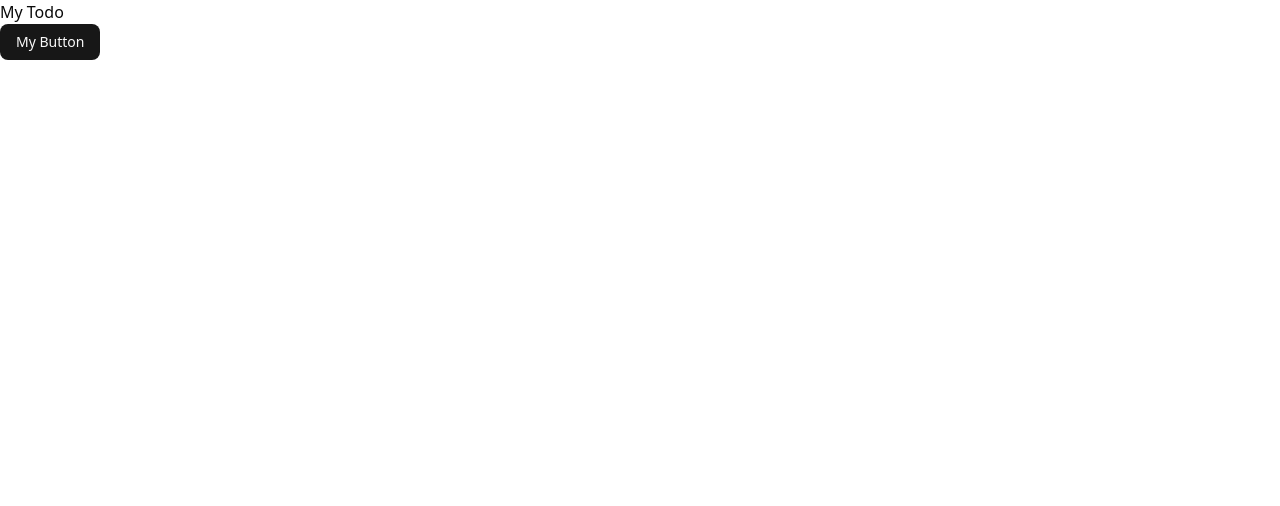
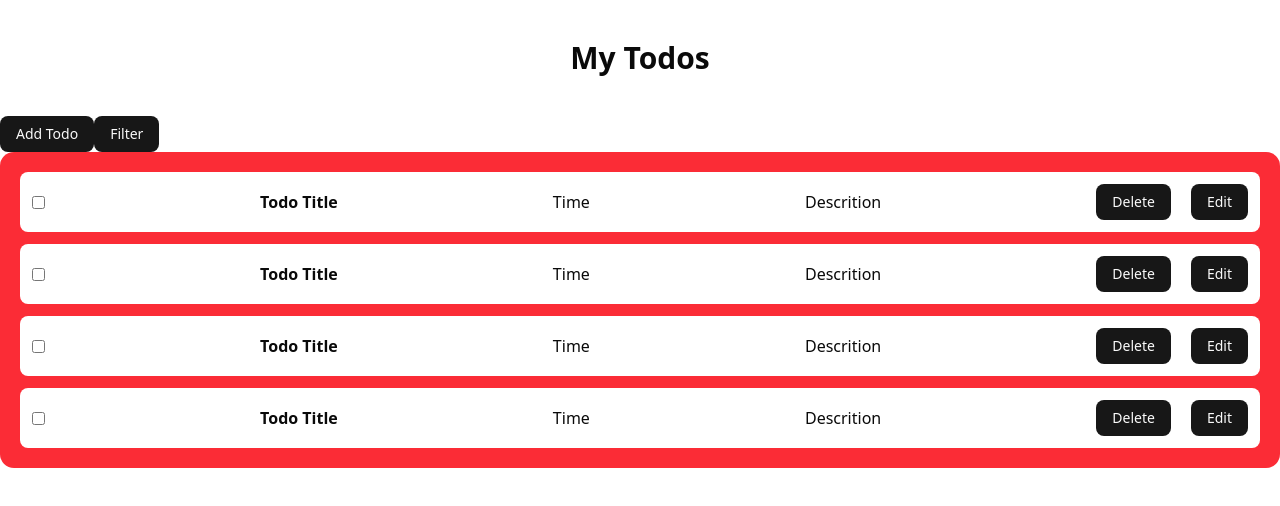
Before and after one commit to mdarrakibislamrifat/hands-on-redux-toolkit, a React app: page / in a window 1280 px wide. Shown: the top 506 px of the page. Built offline with nearby package versions, Linux system fonts and the light colour scheme; the HTML template or start-up script is replaced by a standard one.

Commit message:
todo basic structure

```diff
--- a/src/App.tsx
+++ b/src/App.tsx
@@ -1,4 +1,5 @@
-import { Button } from "./components/ui/button"
+
+import Todo from "./pages/Todo"
 
 
 function App() {
@@ -6,8 +7,7 @@
 
   return (
     <div>
-      <h1>My Todo</h1>
-      <Button className="secondary">My Button</Button>
+      <Todo />
     </div>
   )
 }
--- /dev/null
+++ b/src/components/todo/TodoContainer.tsx
@@ -0,0 +1,25 @@
+import { Button } from "../ui/button"
+import Todocard from "./Todocard"
+
+
+const TodoContainer = () => {
+    return (
+        <div>
+            <div>
+                <Button>Add Todo</Button>
+                <Button>Filter</Button>
+            </div>
+            <div className="bg-red-500 w-full h-full rounded-xl p-5 space-y-3">
+                {/* <div className="bg-white p-5 flex justify-center items-center rounded-md text-2xl font-bold">
+                    <p >There is no task pending</p>
+                </div> */}
+                <Todocard />
+                <Todocard />
+                <Todocard />
+                <Todocard />
+            </div>
+        </div>
+    )
+}
+
+export default TodoContainer
--- /dev/null
+++ b/src/components/todo/Todocard.tsx
@@ -0,0 +1,19 @@
+import { Button } from "../ui/button"
+
+
+const Todocard = () => {
+    return (
+        <div className="bg-white rounded-md flex justify-between items-center p-3">
+            <input type="checkbox" name="" id="" />
+            <p className="font-semibold">Todo Title</p>
+            <p>Time</p>
+            <p>Descrition</p>
+            <div className="space-x-5">
+                <Button>Delete</Button>
+                <Button>Edit</Button>
+            </div>
+        </div>
+    )
+}
+
+export default Todocard
--- /dev/null
+++ b/src/components/ui/Container.tsx
@@ -0,0 +1,16 @@
+import type { ReactNode } from "react";
+
+type TContainerProps = {
+    children: ReactNode
+}
+
+
+const Container = ({ children }: TContainerProps) => {
+    return (
+        <div className="h-screen w-full max-w-7xl mx-auto ">
+            {children}
+        </div>
+    )
+}
+
+export default Container;
--- /dev/null
+++ b/src/pages/Todo.tsx
@@ -0,0 +1,14 @@
+import TodoContainer from "@/components/todo/TodoContainer";
+import Container from "@/components/ui/Container";
+
+
+const Todo = () => {
+    return (
+        <Container>
+            <h1 className="text-center text-3xl font-semibold my-10">My Todos</h1>
+            <TodoContainer />
+        </Container>
+    )
+}
+
+export default Todo;
```
